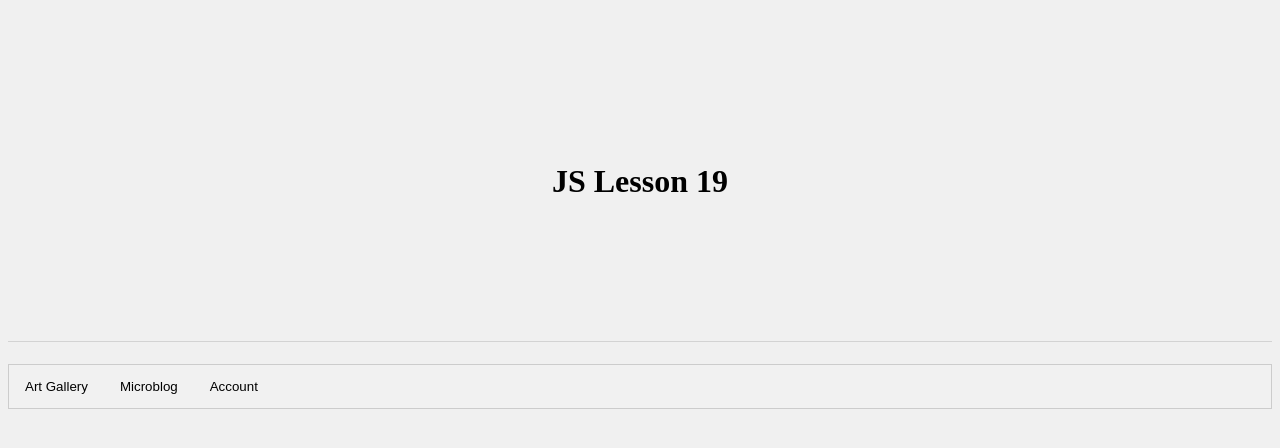
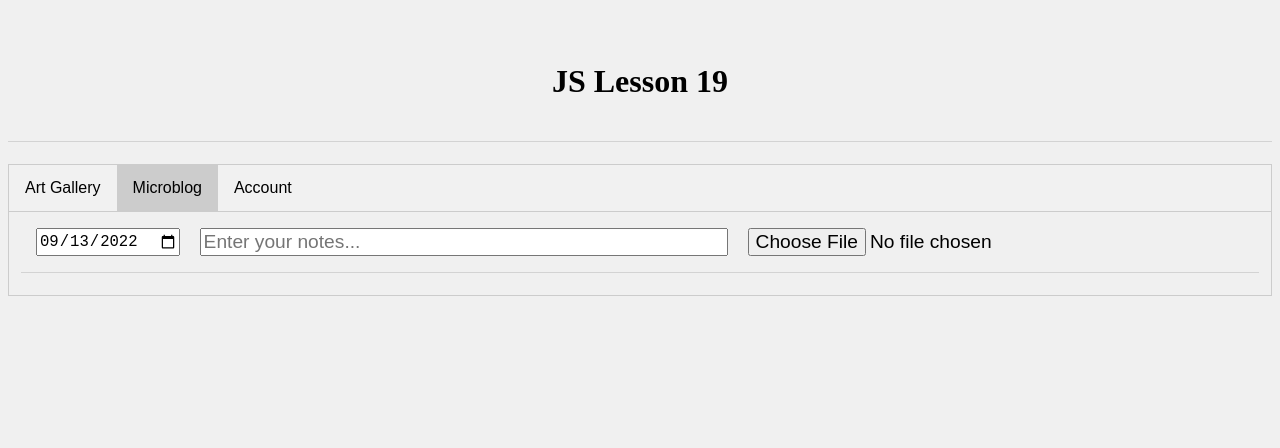
Before and after one commit to evhenious/Random-Tabs, a website built with Parcel: page static/index.html in a window 1280 px wide. Built offline with nearby package versions, Linux system fonts and the light colour scheme; what basiclightbox would draw is missing.

Commit message:
refactored blog to suit new UI

```diff
--- a/static/classes/blog.js
+++ b/static/classes/blog.js
@@ -28,11 +28,12 @@ class Blog {
     this.#filePicker.addEventListener('change', ({ target }) => {
       const [fileMetadata] = target.files;
       try {
-        fileMetadata.text()
+        fileMetadata
+          .text()
           .then((value) => console.log(JSON.parse(value)))
           .catch((err) => console.warn('Cannot parse JSON', err));
       } catch (err) {
-        console.warn('no file selected')
+        console.warn('no file selected');
       }
     });
 
@@ -45,7 +46,7 @@ class Blog {
 
     // місце для додавання збережених постів
     this.#content = document.createElement('div');
-    this.#postsRoot.append(this.#content, this.#form);
+    this.#postsRoot.append(this.#form, this.#content);
     this.#form.append(this.#date, this.#text, this.#filePicker);
 
     document.getElementById(rootId).insertAdjacentElement('afterbegin', this.#postsRoot);
@@ -79,7 +80,7 @@ class Blog {
         date: this.#date.value,
         content: this.#text.value,
       };
-      this.#blogPosts.push(newPost);
+      this.#blogPosts.unshift(newPost);
       saveData(this.#blogPosts);
 
       this.#text.value = '';
@@ -91,7 +92,8 @@ class Blog {
 
   #loadPosts() {
     // тут може бути сортування... або ні :)
-    const preparedDivs = this.#blogPosts.map((post) => {
+    const preparedDivs = this.#blogPosts
+      .map((post) => {
         const { date, content } = post;
         const postDiv = document.createElement('div');
         postDiv.classList.add('post');
--- a/static/css/blog.css
+++ b/static/css/blog.css
@@ -14,8 +14,6 @@ form * {
 
 #posts > div {
   width: 100%;
-  max-height: 100px;
-  overflow-y: scroll;
   padding: 0 15px;
   font-family: monospace;
   font-size: larger;
--- a/static/css/page.css
+++ b/static/css/page.css
@@ -6,6 +6,6 @@ h1 {
   display: flex;
   justify-content: center;
   align-items: center;
-  height: 40vh;
+  height: 15vh;
   border-bottom: 1px solid lightgrey;
 }
--- a/static/css/tabs.css
+++ b/static/css/tabs.css
@@ -12,6 +12,7 @@
   cursor: pointer;
   padding: 14px 16px;
   transition: 0.3s;
+  font-size: inherit;
 }
 
 #page-tab button:hover {
--- a/static/index.html
+++ b/static/index.html
@@ -21,7 +21,7 @@
 
   <div id="page-tab">
     <button data-id="1" class="tablinks">Art Gallery</button>
-    <button data-id="2" class="tablinks">Microblog</button>
+    <button data-id="2" class="tablinks default-active">Microblog</button>
     <button data-id="3" class="tablinks">Account</button>
   </div>
 
@@ -31,7 +31,7 @@
       <div id="gallery"></div>
     </div>
 
-    <div id="2" class="tabcontent" >
+    <div id="2" class="tabcontent">
       <div id="blog"></div>
     </div>
     <div id="3" class="tabcontent">
--- a/static/index.js
+++ b/static/index.js
@@ -55,6 +55,7 @@ const blog = new Blog('blog');
 
 // adding simple tabs to the page
 document.getElementById('page-tab').addEventListener('click', selectTab);
+document.querySelector('button.default-active')?.click();
 
 function selectTab(event) {
   const tabcontent = [...document.getElementsByClassName('tabcontent')];
```
Lines whose indentation alone changed are shown as unchanged.
